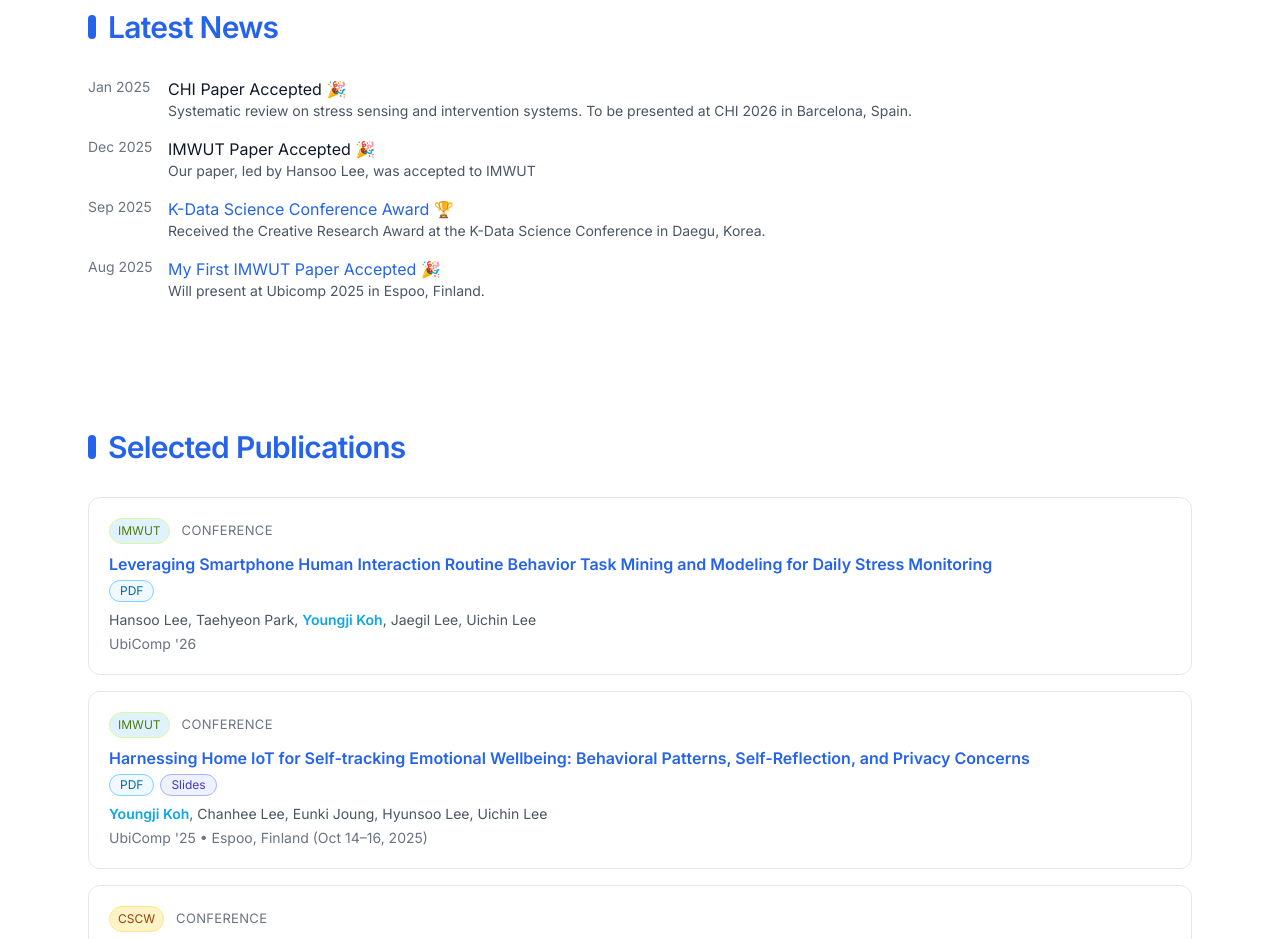
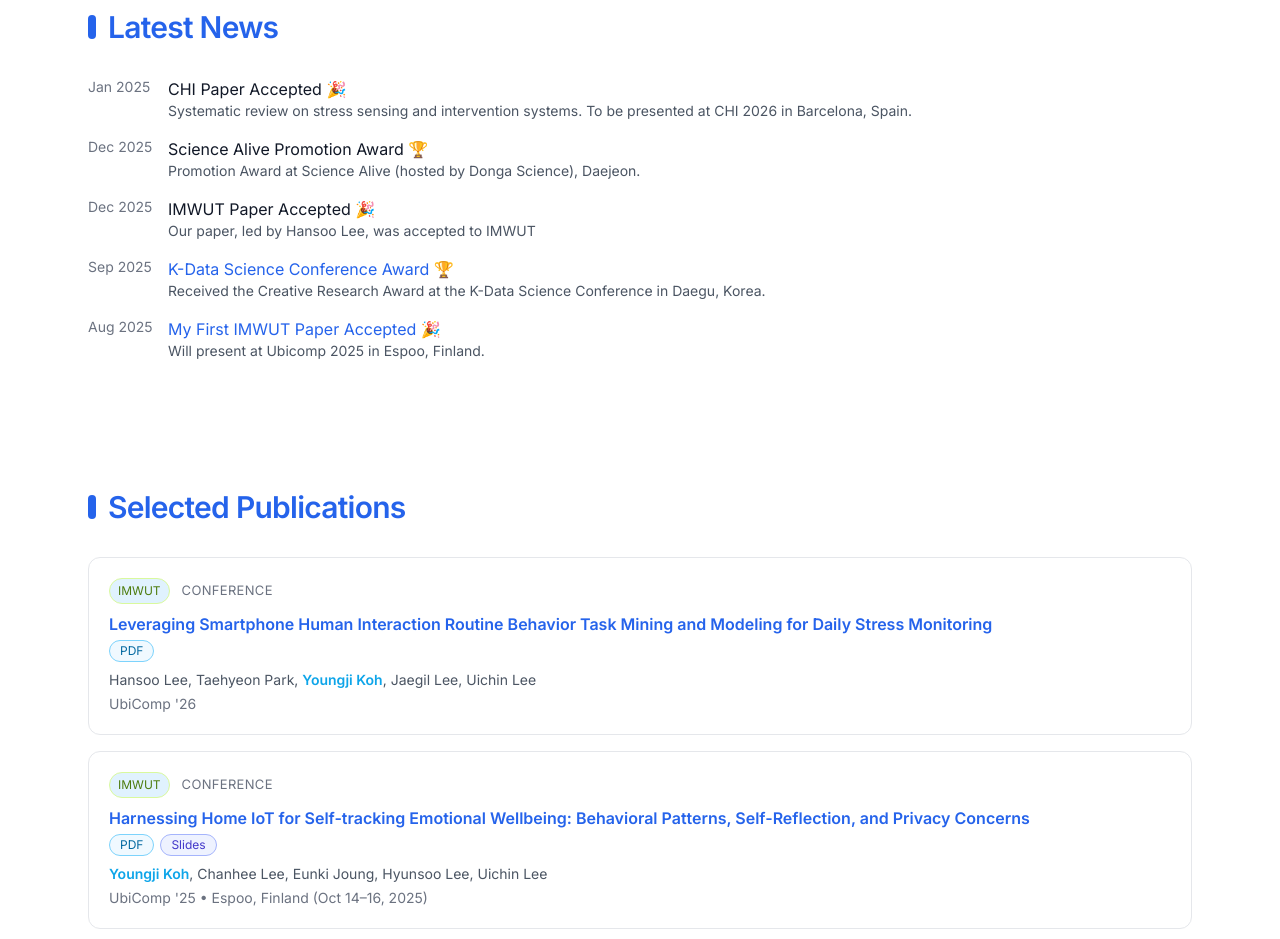
Before and after one commit to youngji-koh/youngji-koh.github.io, a React (Create React App) app: page /#/ in a window 1280 px wide. Shown: the part 1060-1999 px from the top of the page. Built offline with nearby package versions, Linux system fonts and the light colour scheme.

Commit message:
news updated

```diff
--- a/src/data/news.ts
+++ b/src/data/news.ts
@@ -9,7 +9,12 @@ export const news: NewsItem[] = [
   {
     date: "2025-01-16",
     title: "CHI Paper Accepted 🎉",
-       desc: "Systematic review on stress sensing and intervention systems.\nTo be presented at CHI 2026 in Barcelona, Spain.",
+    desc: "Systematic review on stress sensing and intervention systems.\nTo be presented at CHI 2026 in Barcelona, Spain.",
+  },
+  {
+    date: "2025-12-11",
+    title: "Science Alive Promotion Award 🏆",
+    desc: "Promotion Award at Science Alive (hosted by Donga Science), Daejeon.",
   },
   {
     date: "2025-12-01",
```
